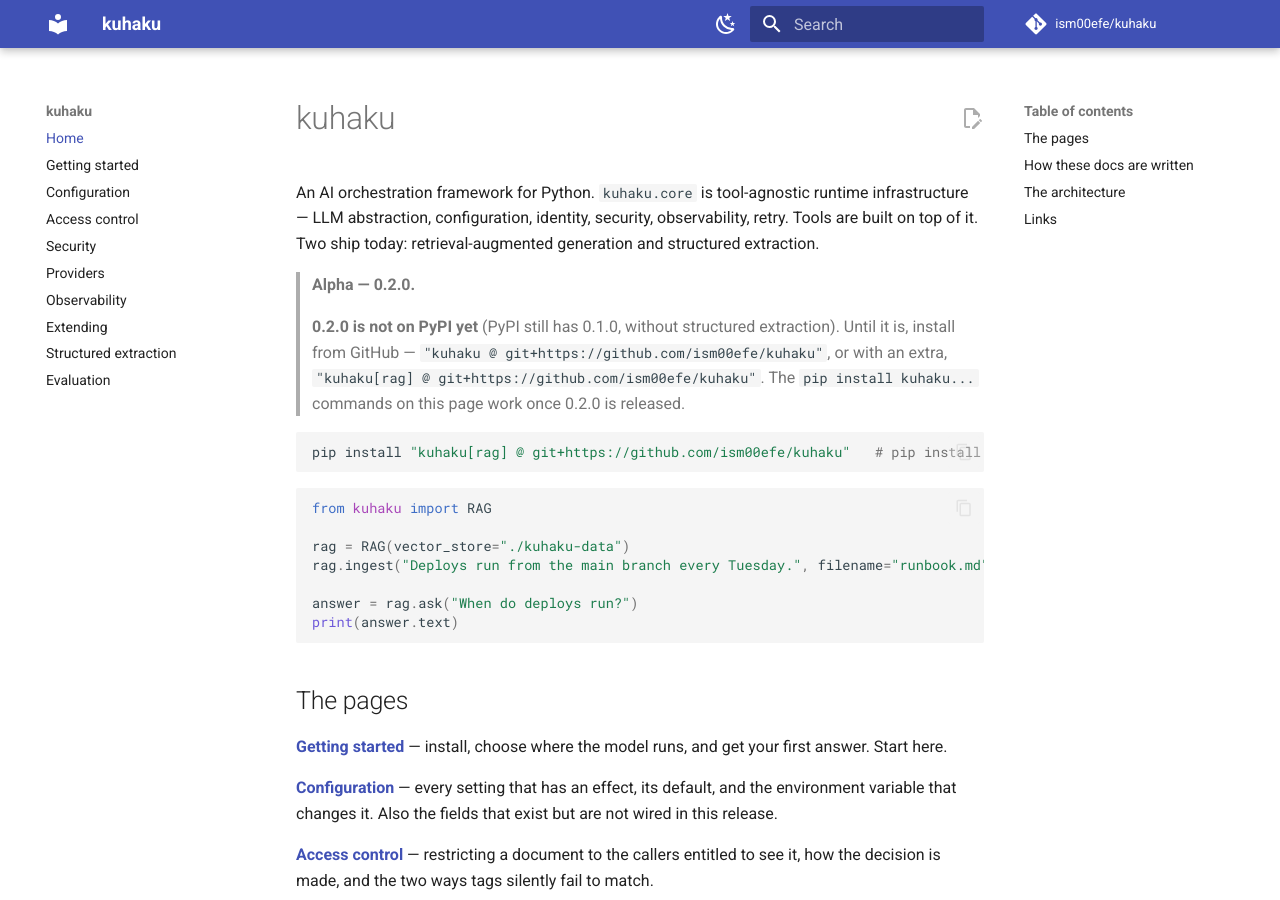
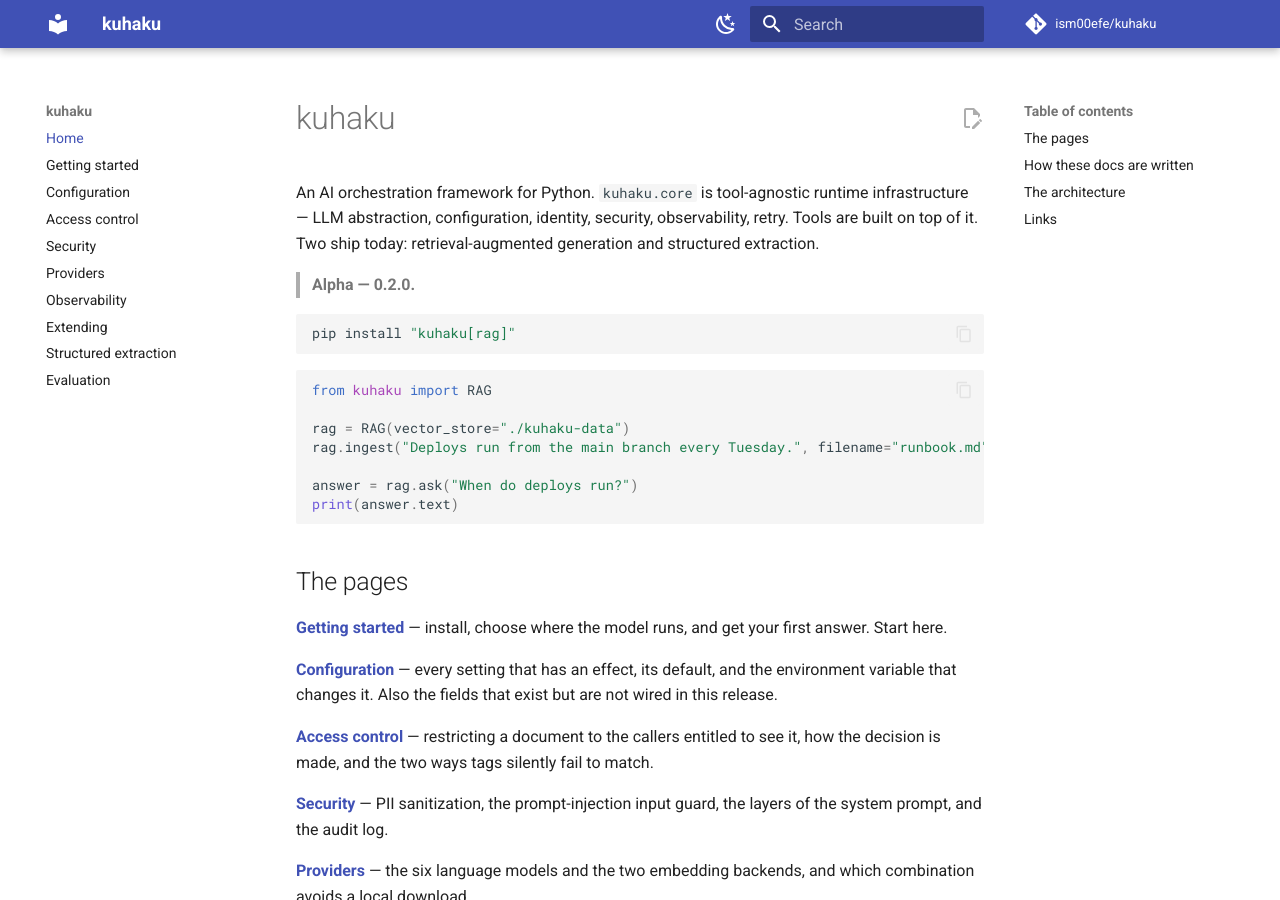
Before and after one commit to ism00efe/kuhaku, an MkDocs documentation site: the page built from docs/index.md, in a window 1280 px wide and 900 px high. Built offline with MkDocs 1.6.1 and Material for MkDocs 9.7.7, drawn with Linux system fonts in a browser that asks for light colours; comment, search, counter and statistics services are not loaded.

Commit message:
release: 0.2.0 — install from PyPI, changelog dated
Co-Authored-By: Claude Opus 5.5 <noreply@anthropic.com>

````diff
--- a/docs/index.md
+++ b/docs/index.md
@@ -6,14 +6,9 @@ retry. Tools are built on top of it. Two ship today: retrieval-augmented generat
 structured extraction.
 
 > **Alpha — 0.2.0.**
->
-> **0.2.0 is not on PyPI yet** (PyPI still has 0.1.0, without structured extraction).
-> Until it is, install from GitHub — `"kuhaku @ git+https://github.com/ism00efe/kuhaku"`,
-> or with an extra, `"kuhaku[rag] @ git+https://github.com/ism00efe/kuhaku"`. The
-> `pip install kuhaku...` commands on this page work once 0.2.0 is released.
 
 ```bash
-pip install "kuhaku[rag] @ git+https://github.com/ism00efe/kuhaku"   # pip install "kuhaku[rag]" once released
+pip install "kuhaku[rag]"
 ```
 
 ```python
````
Also changed, not shown: CHANGELOG.md (+1 -1 lines), README.md (+2 -7 lines), docs/getting-started.md (+1 -6 lines).
